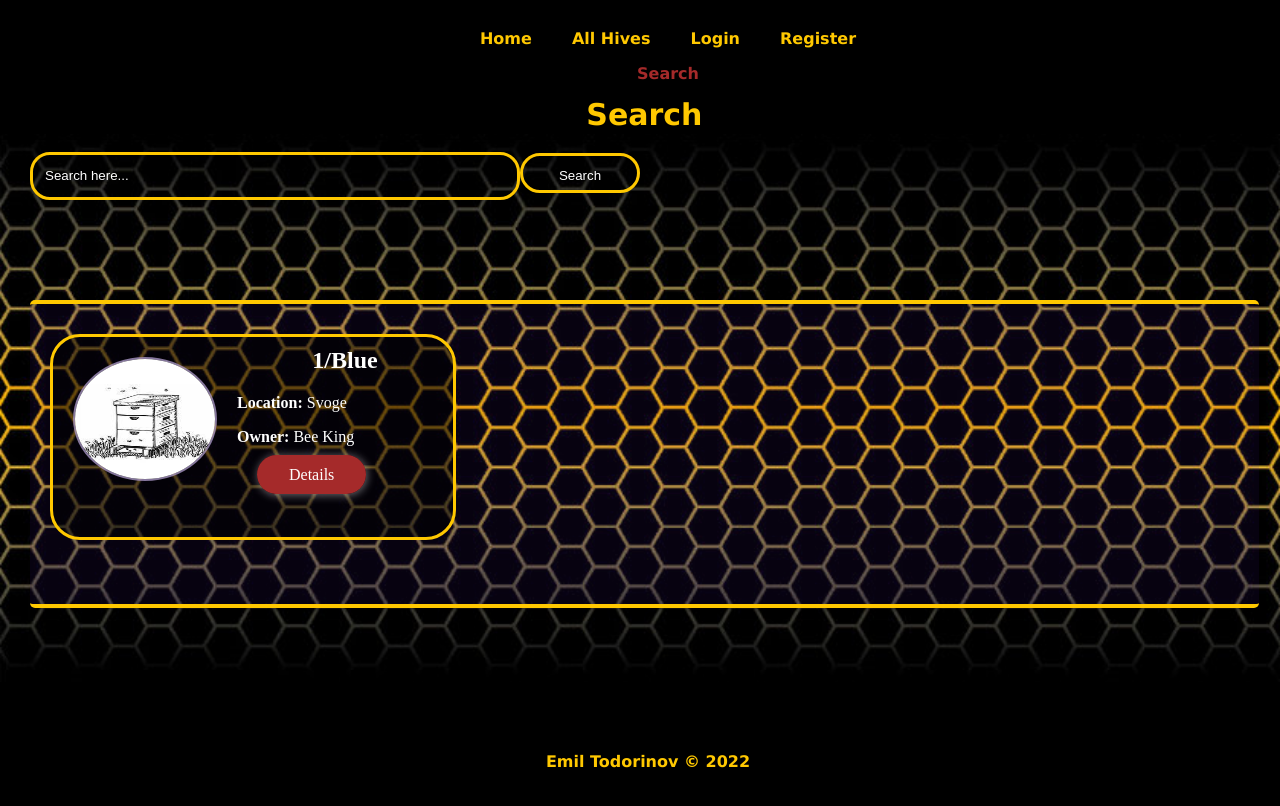
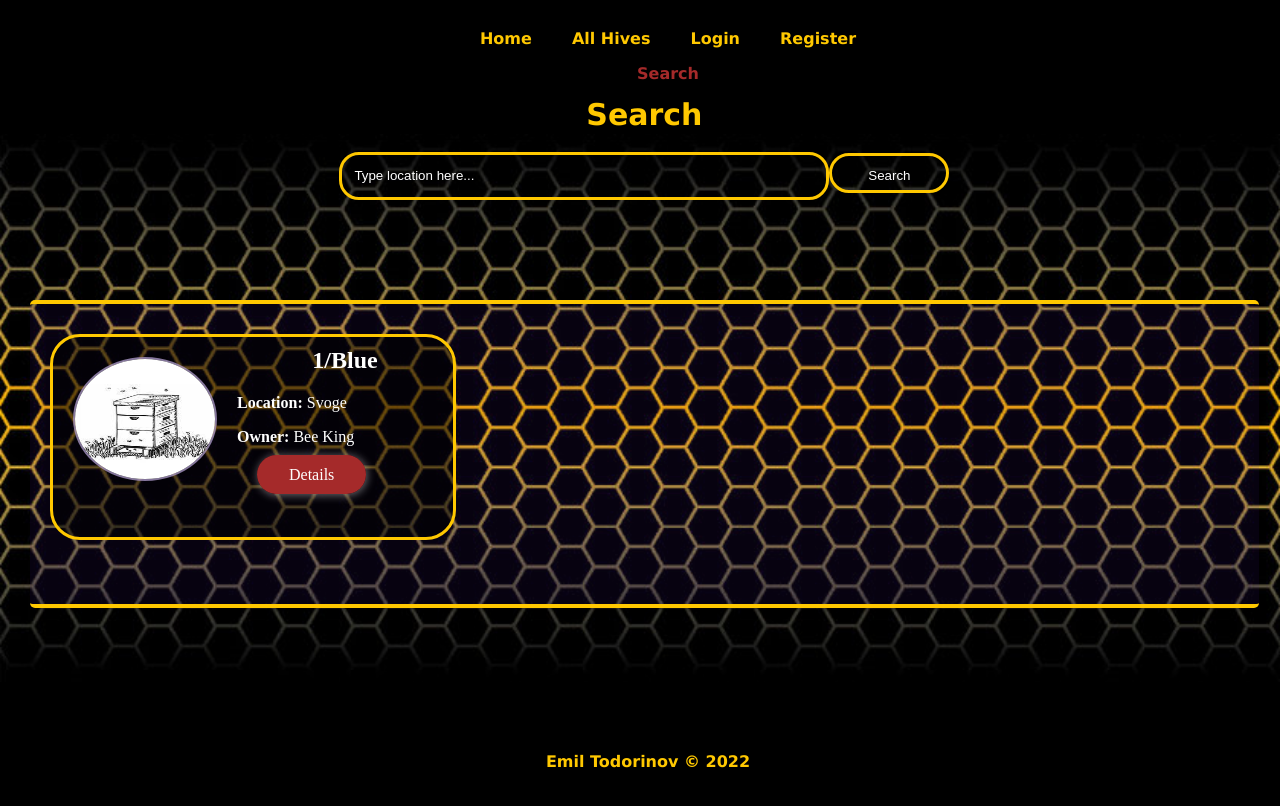
Before and after one commit to etodorinov/beeProject, a React (Create React App) app in the folder client/: page /hives/search in a window 1280 px wide. Shown: the top 806 px of the page. Built offline with nearby package versions, Linux system fonts and the light colour scheme.

Commit message:
Some change in the html code

```diff
--- a/client/src/components/hives/Search.js
+++ b/client/src/components/hives/Search.js
@@ -5,24 +5,23 @@ export const Search = () => {
         <h1>
           <span>Search</span>
         </h1>
-
-        <form className="search-form">
-          <input
-            type="text"
-            className="search-hive"
-            name="name"
-            placeholder="Search here..."
-          />
-          <button type="submit" className="btn-search">
-            Search
-          </button>
-        </form>
-
+        <div className="test">
+          <from className="search-form">
+            <input
+              type="text"
+              name="search"
+              placeholder="Type location here..."
+            ></input>
+            <button type="submit" className="btn-search">
+              Search
+            </button>
+          </from>
+        </div>
         <div className="search-result">
           <div className="search-list">
             <div className="hive">
               <div className="hive-img">
-                <img src="/pictures/hive2.jpg" alt="hive"/>
+                <img src="/pictures/hive2.jpg" alt="hive" />
               </div>
               <div className="hive-info">
                 <h1>1/Blue</h1>
```
